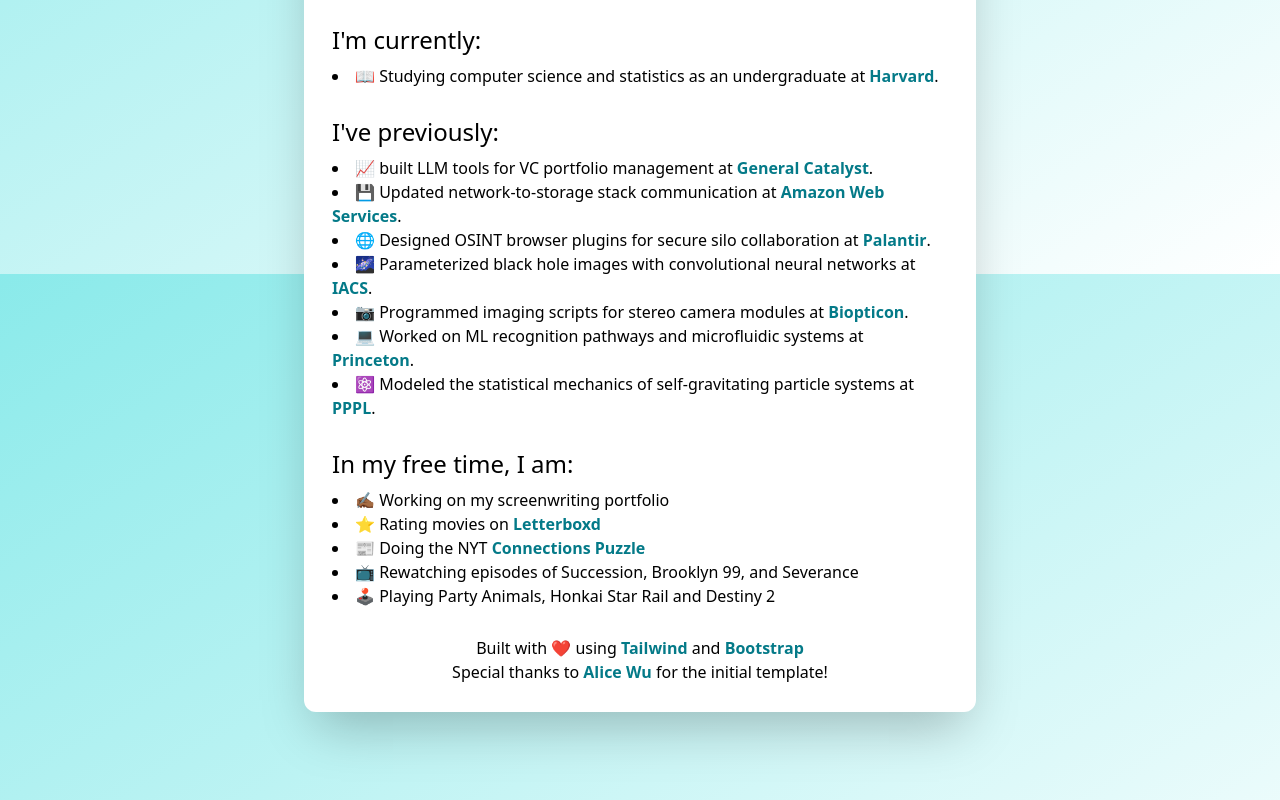
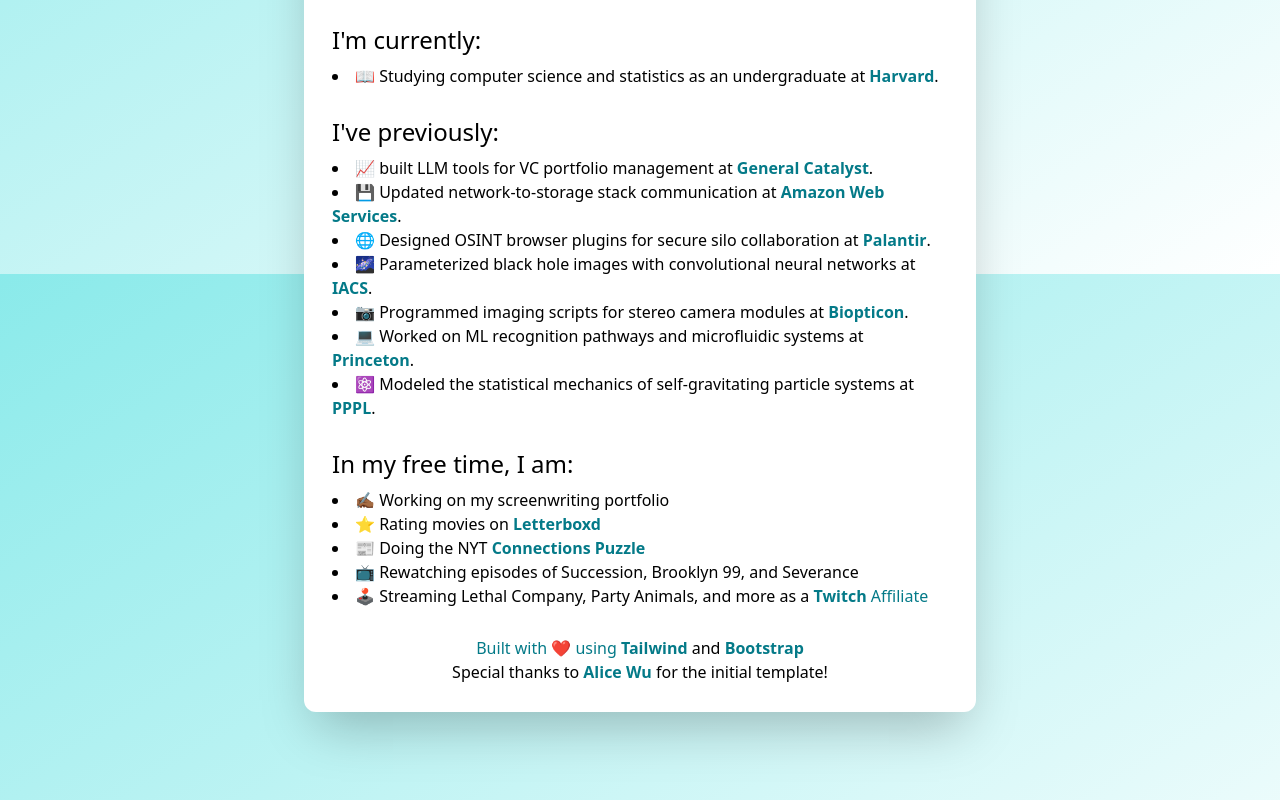
Before and after one commit to nmishra459/nmishra459.github.io, a plain HTML site: page index.html in a window 1280 px wide. Shown: the part 526-1326 px from the top of the page. Drawn offline with nearby package versions, Linux system fonts and the light colour scheme.

Commit message:
Update index.html

```diff
--- a/index.html
+++ b/index.html
@@ -75,7 +75,7 @@
     <li>⭐ Rating movies on <a class="text-cyan hover:text-cyan-900" href="https://letterboxd.com/Nish459/films/"><b>Letterboxd</b></a></li>
     <li>📰 Doing the NYT <a class="text-cyan hover:text-cyan-900" href="https://www.nytimes.com/games/connections"><b>Connections Puzzle</b></a></li>
     <li>📺 Rewatching episodes of Succession, Brooklyn 99, and Severance</li>
-    <li>🕹️ Playing Party Animals, Honkai Star Rail and Destiny 2</li>
+    <li>🕹️ Streaming Lethal Company, Party Animals, and more as a <a class="text-cyan hover:text-cyan-900" href="https://www.twitch.tv"><b>Twitch</b> Affiliate</li>
    </ul>
    <p class="text-center">Built with ❤️ using <a class="text-cyan hover:text-cyan-900" href="https://tailwindcss.com/"><b>Tailwind</b></a> and <a class="text-cyan hover:text-cyan-900" href="https://getbootstrap.com"><b>Bootstrap</b></a></p>
    <p class="text-center">Special thanks to <a class="text-cyan hover:text-cyan-900" href="https://github.com/awu2003"><b>Alice Wu</b></a> for the initial template!</p>
```
